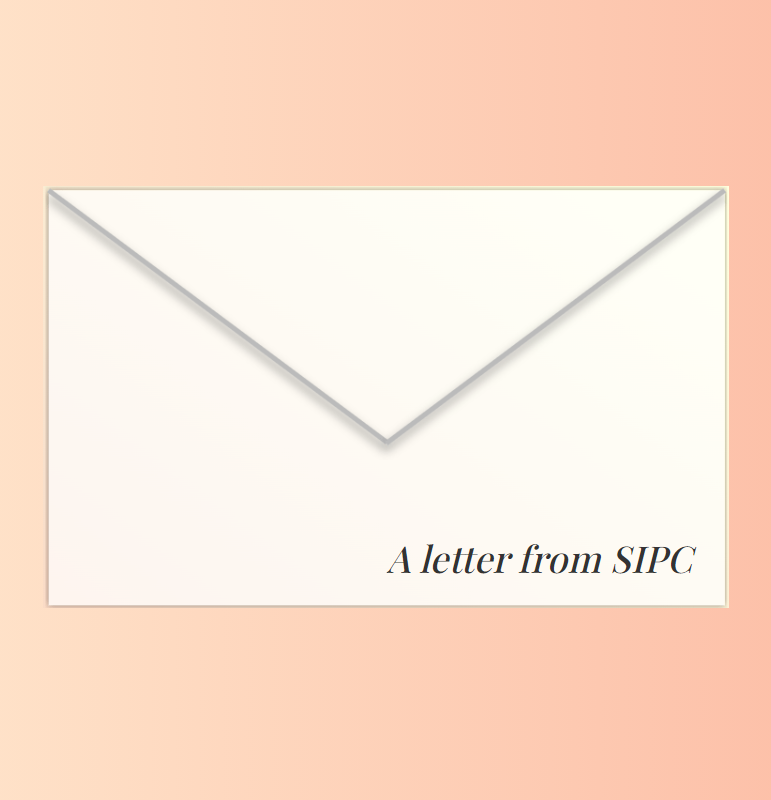
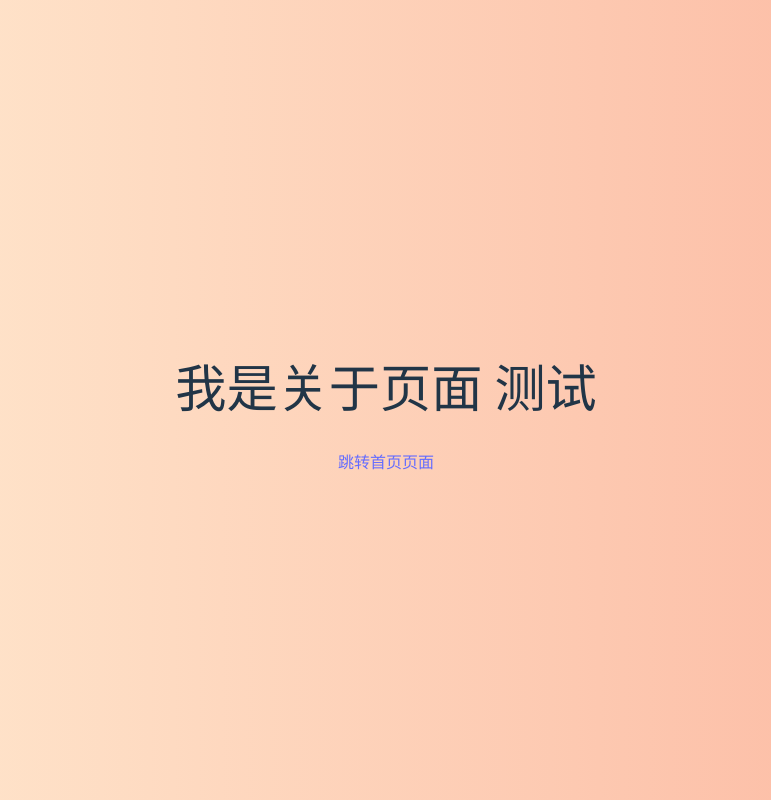
Before and after one commit to Argrule/invitatioin-letter, a Vue app: page /about in a window 1280 px wide. Shown: the whole page, without its empty margins (254-1025 px from the left). Built offline with nearby package versions, Linux system fonts and the light colour scheme.

Commit message:
引入vue-router，配置vite.config.js使用path处理路径

```diff
--- a/package.json
+++ b/package.json
@@ -11,7 +11,8 @@
   "dependencies": {
     "axios": "^1.1.3",
     "mockjs": "^1.1.0",
-    "vue": "^3.2.41"
+    "vue": "^3.2.41",
+    "vue-router": "^4.1.6"
   },
   "devDependencies": {
     "@vitejs/plugin-vue": "^3.2.0",
--- a/src/App.vue
+++ b/src/App.vue
@@ -30,9 +30,7 @@ async function updayeStr() {
 <script>
 export default {
   data() {
-    return {
-
-    }
+    return {}
   },
   created() {
     console.log('888888888888888', this);
@@ -40,45 +38,9 @@ export default {
 }
 </script>
 <template>
-  <div class="global">
-    <div class="letter">
-        <img src="./assets/letter.png" alt="letter for SIPCer" />
-    </div>
-    <!-- <HelloWorld :msg="content" /> -->
-  </div>
+  <!-- 占位 -->
+  <router-view/>
 </template>
 
 <style scoped>
-/* .global {
-  background-image: linear-gradient(to right, #ffecd2 0%, #fcb69f 100%);
-} */
-.letter{
-  animation: lettermove 2s ease 1s 3 normal;
-}
-@keyframes lettermove{
-  0%   { transform: scale(0.9) rotate(-8deg);}
-  10%   { transform: scale(0.8) rotate(-15deg);}
-	20%  { transform: scale(0.8) rotate(-15deg);}
-	30%  { transform: scale(1) rotate(0deg);}
-	35%  { transform: scale(1) rotate(-15deg);}
-	40%  { transform: scale(1) rotate(0deg);}
-	45%  { transform: scale(1) rotate(15deg);}
-	50%  { transform: scale(1) rotate(0deg);}
-	55%  {transform: scale(1) rotate(-15deg);}
-  60%  { transform: scale(1) rotate(0deg);}
-  100%   { transform: scale(1) rotate(0deg);}
-}
-.logo {
-  height: 6em;
-  padding: 1.5em;
-  will-change: filter;
-}
-
-.logo:hover {
-  filter: drop-shadow(0 0 2em #646cffaa);
-}
-
-.logo.vue:hover {
-  filter: drop-shadow(0 0 2em #42b883aa);
-}
 </style>
--- a/src/main.js
+++ b/src/main.js
@@ -5,7 +5,10 @@ import { get,post } from "./utils/index.js";
 // debug
 //导入mock
 import './mock/index.js';
+import router from "./router"
 const invitation_app = createApp(App);
+// 引入router
+invitation_app.use(router);
 invitation_app.mount('#app');
 // 引入http
 invitation_app.config.globalProperties.$http = { get,post };
--- /dev/null
+++ b/src/router/index.js
@@ -0,0 +1,25 @@
+import { createRouter, createWebHistory } from "vue-router"
+import Letter from "@/views/letter.vue"
+const routes = [
+    {
+        path: '/',
+        name: 'letter',
+        component: Letter
+    },
+    {
+        path: '/home',
+        name: 'home',
+        component: () => import('../views/home.vue')
+    },
+    {
+        path: '/about',
+        name: 'about',
+        component: () => import('../views/about.vue')
+    }
+]
+const router = createRouter({
+    history: createWebHistory(),
+    routes
+})
+
+export default router
--- /dev/null
+++ b/src/views/about.vue
@@ -0,0 +1,9 @@
+<script setup>
+    import { ref } from 'vue'
+    const demo = ref('测试')
+</script>
+
+<template>
+    <h1>我是关于页面 {{ demo }}</h1>
+    <router-link to="/home">跳转首页页面</router-link>
+</template>
--- /dev/null
+++ b/src/views/home.vue
@@ -0,0 +1,8 @@
+<template>
+    <!-- <Test msg="this is a vue3 appliaction? hello world"/> -->
+    <router-link to="/about">跳转关于页面</router-link>
+</template>
+
+<script setup>
+    // import Test from '../components/Test.vue'
+</script>
--- /dev/null
+++ b/src/views/letter.vue
@@ -0,0 +1,48 @@
+<script setup>
+
+</script>
+
+<template>
+    <div class="global">
+    <router-link to="/home">跳转首页页面</router-link>
+    <div class="letter">
+        <img src="../assets/letter.png" alt="letter for SIPCer" />
+    </div>
+    <!-- <HelloWorld :msg="content" /> -->
+  </div>
+</template>
+
+<style>
+/* .global {
+  background-image: linear-gradient(to right, #ffecd2 0%, #fcb69f 100%);
+} */
+.letter{
+  animation: lettermove 2s ease 1s 3 normal;
+}
+@keyframes lettermove{
+  0%   { transform: scale(0.9) rotate(-8deg);}
+  10%   { transform: scale(0.8) rotate(-15deg);}
+	20%  { transform: scale(0.8) rotate(-15deg);}
+	30%  { transform: scale(1) rotate(0deg);}
+	35%  { transform: scale(1) rotate(-15deg);}
+	40%  { transform: scale(1) rotate(0deg);}
+	45%  { transform: scale(1) rotate(15deg);}
+	50%  { transform: scale(1) rotate(0deg);}
+	55%  {transform: scale(1) rotate(-15deg);}
+  60%  { transform: scale(1) rotate(0deg);}
+  100%   { transform: scale(1) rotate(0deg);}
+}
+.logo {
+  height: 6em;
+  padding: 1.5em;
+  will-change: filter;
+}
+
+.logo:hover {
+  filter: drop-shadow(0 0 2em #646cffaa);
+}
+
+.logo.vue:hover {
+  filter: drop-shadow(0 0 2em #42b883aa);
+}
+</style>
--- a/vite.config.js
+++ b/vite.config.js
@@ -1,7 +1,15 @@
-import { defineConfig } from 'vite'
-import vue from '@vitejs/plugin-vue'
-
+import { defineConfig } from 'vite';
+import vue from '@vitejs/plugin-vue';
+// debug
+// 引入router
+// const path = require('path')错误，不支持commonJs
+import path from 'path';
 // https://vitejs.dev/config/
 export default defineConfig({
-  plugins: [vue()]
+  plugins: [vue()],
+  resolve: {
+    alias: {
+      '@': path.resolve(__dirname, 'src')
+    }
+  }
 })
```
Also changed, not shown: src/components/letter.vue (deleted, +0 -11 lines), 1 other file (tests, documents, lock files or other folders).
